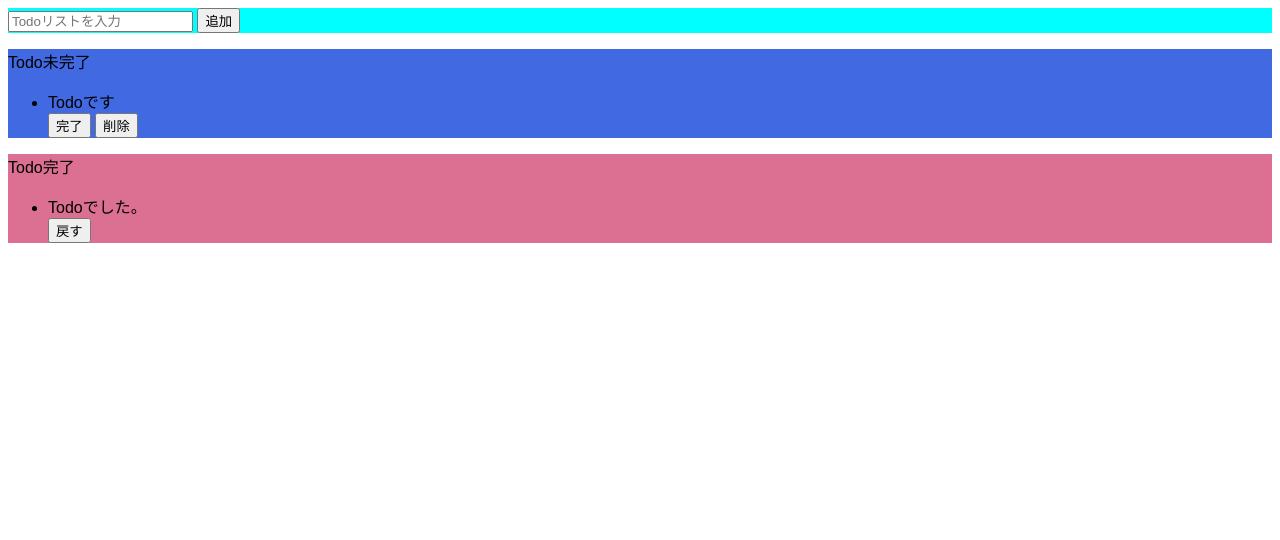
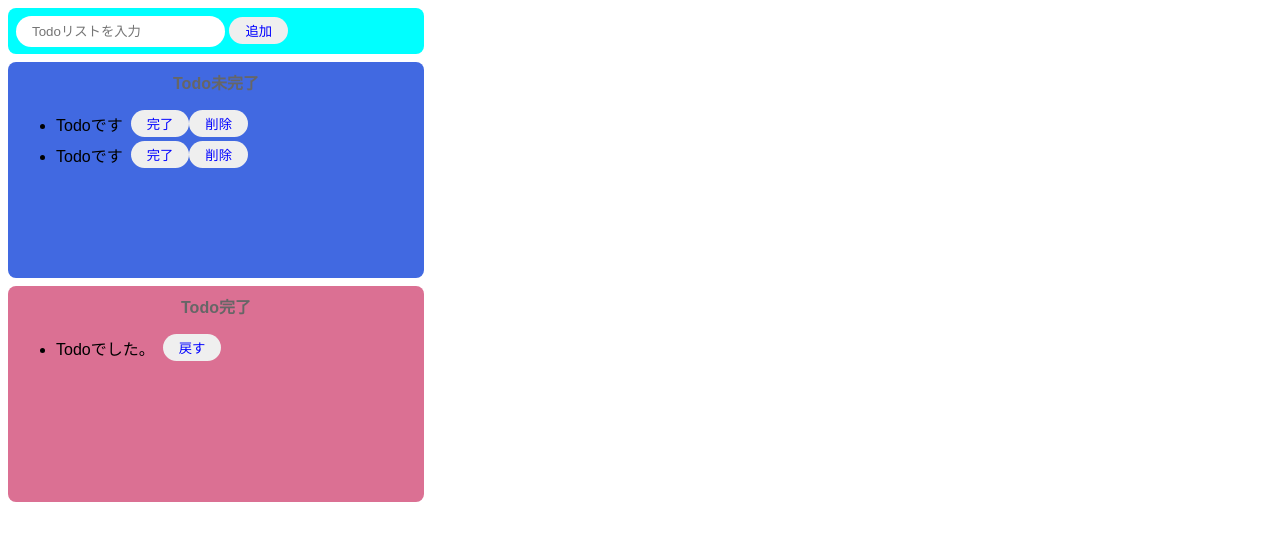
Before and after one commit to boo-standing-up/Todo_js_lesson, a website built with Parcel: page index.html in a window 1280 px wide. Built offline with nearby package versions, Linux system fonts and the light colour scheme.

Commit message:
未完了にリスト追加完了 未完了にリスト追加完了

```diff
--- a/index.html
+++ b/index.html
@@ -7,12 +7,18 @@
 
   <body>
     <div class="input_eria">
-      <input placeholder="Todoリストを入力" /> <button>追加</button>
+      <input id="add_text" placeholder="Todoリストを入力" />
+      <button id="add_button">追加</button>
     </div>
     <div class="incomplate_aria">
-      <p>Todo未完了</p>
-      <ul>
-        <div>
+      <p class="title">Todo未完了</p>
+      <ul id="inconplate_list">
+        <div class="list_row">
+          <li>Todoです</li>
+          <button>完了</button>
+          <button>削除</button>
+        </div>
+        <div class="list_row">
           <li>Todoです</li>
           <button>完了</button>
           <button>削除</button>
@@ -20,9 +26,9 @@
       </ul>
     </div>
     <div class="complate_aria">
-      <p>Todo完了</p>
+      <p class="title">Todo完了</p>
       <ul>
-        <div>
+        <div class="list_row">
           <li>Todoでした。</li>
           <button>戻す</button>
         </div>
--- a/src/index.js
+++ b/src/index.js
@@ -1 +1,27 @@
 import "./styles.css";
+
+const onClickAdd = () => {
+  // テキストボックスの値を取得し、初期化する
+  const inputText = document.getElementById("add_text").value;
+  document.getElementById("add_text").value = "";
+
+  //div生成
+  const div = document.createElement("div");
+  div.className = "list-row";
+
+  //liタグ生成
+  const li = document.createElement("li");
+  li.innerText = inputText;
+
+  //divタグの子要素に書く要素を設定
+  div.appendChild(li);
+
+  //未完了のリストに追加
+  document.getElementById("inconplate_list").appendChild(div);
+
+  console.log(div);
+};
+
+document
+  .getElementById("add_button")
+  .addEventListener("click", () => onClickAdd());
--- a/src/styles.css
+++ b/src/styles.css
@@ -2,12 +2,63 @@ body {
   font-family: sans-serif;
 }
 
+input {
+  border-radius: 16px;
+  border: none;
+  padding: 8px 16px;
+  outline: none;
+}
+
+button {
+  border-radius: 16px;
+  border: none;
+  color: blue;
+  padding: 4px 16px;
+}
+button:hover {
+  background-color: rgb(255, 0, 255);
+  color: rgb(255, 255, 255);
+  cursor: pointer;
+}
+
+li {
+  margin-right: 8px;
+}
+
 .input_eria {
   background-color: aqua;
+  width: 400px;
+  height: 30px;
+  padding: 8px;
+  margin-block-end: 8px;
+  border-radius: 8px;
 }
 .incomplate_aria {
   background-color: royalblue;
+  width: 400px;
+  min-height: 200px;
+  padding: 8px;
+  margin-block-end: 8px;
+  border-radius: 8px;
 }
 .complate_aria {
   background-color: palevioletred;
+  width: 400px;
+  min-height: 200px;
+  padding: 8px;
+  margin-block-end: 8px;
+  border-radius: 8px;
 }
+
+.title {
+  text-align: center;
+  margin-top: 0;
+  font-weight: bold;
+  color: #666;
+}
+
+.list_row {
+  display: flex;
+  align-items: center;
+  padding-bottom: 4px;
+}
```
